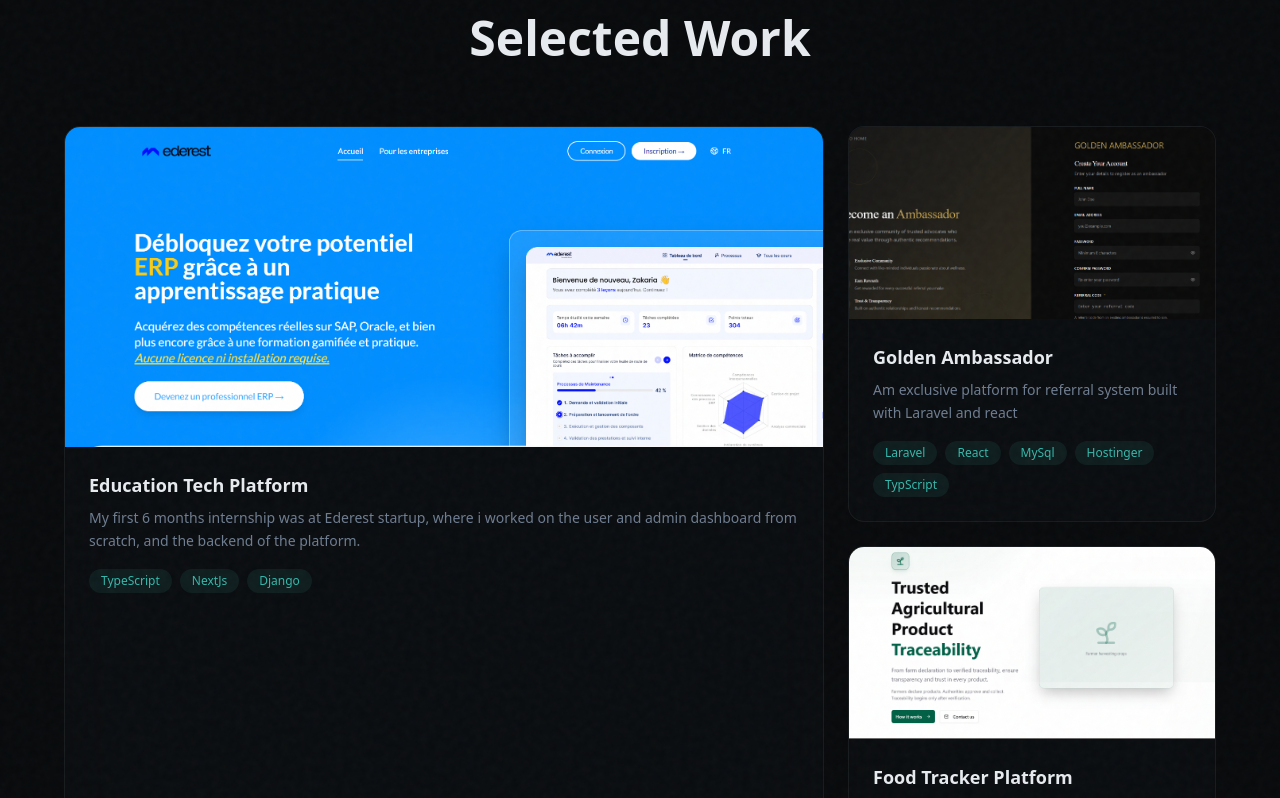
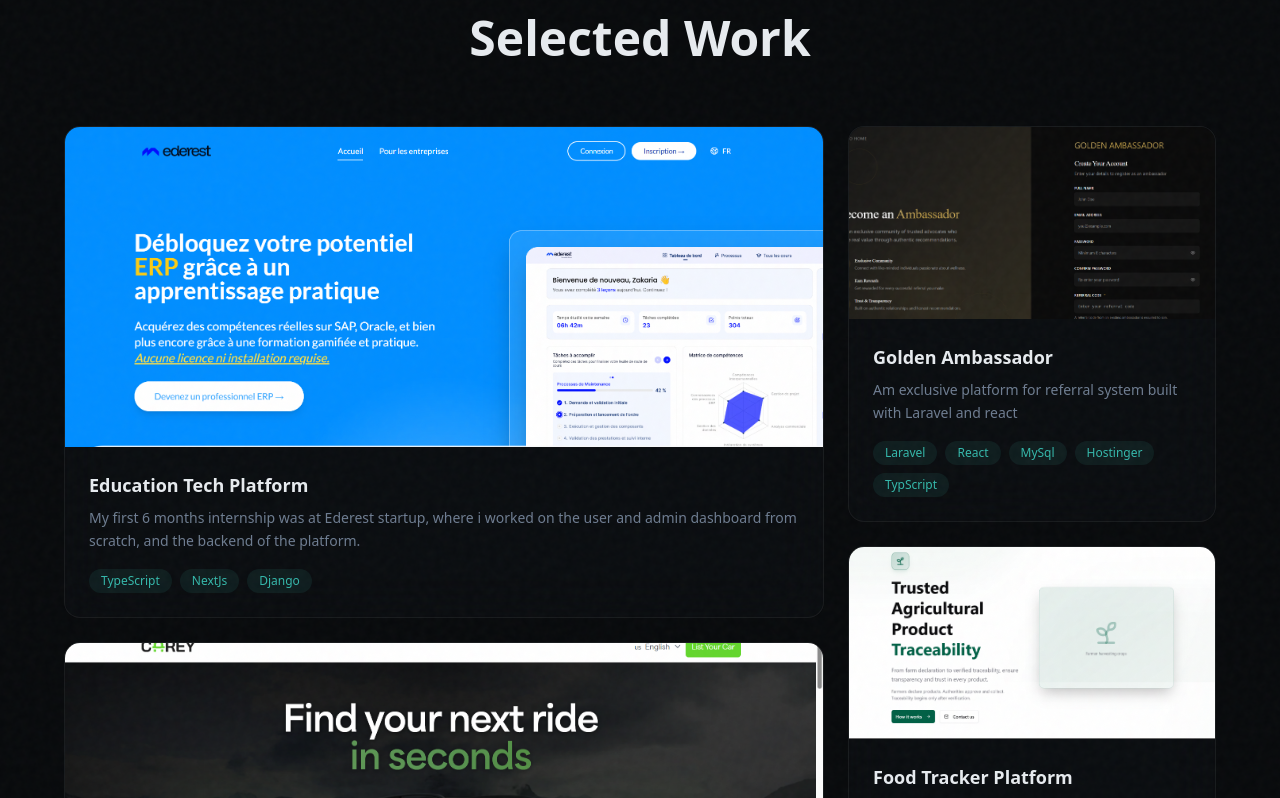
Before and after one commit to ashrafess00/my-portfolio-v2, a Next.js app: page / in a window 1280 px wide. Shown: the part 942-1740 px from the top of the page. Built offline with nearby package versions, Linux system fonts and the light colour scheme; no server answers.

Commit message:
fixed projects layout

```diff
--- a/src/components/Projects.tsx
+++ b/src/components/Projects.tsx
@@ -32,18 +32,32 @@ const projects = [
   },
 ];
 
-const Projects = () => (
+const Projects = () => {
+  const largeProjects = projects.filter((p) => p.size === "large");
+  const smallProjects = projects.filter((p) => p.size === "small");
+
+  return (
     <section id="projects" className="relative py-32 px-6">
       <div className="max-w-6xl mx-auto">
         <SectionHeader label="Portfolio" title="Selected Work" />
+
         <div className="grid grid-cols-1 md:grid-cols-3 gap-6">
-        {projects.map((project, i) => (
+          <div className="md:col-span-2 flex flex-col gap-6">
+            {largeProjects.map((project, i) => (
+              <ProjectCard key={project.title} project={project} index={i} />
+            ))}
+          </div>
+
+          <div className="md:col-span-1 flex flex-col gap-6">
+            {smallProjects.map((project, i) => (
               <ProjectCard key={project.title} project={project} index={i} />
             ))}
           </div>
         </div>
+      </div>
     </section>
   );
+};
 
 const ProjectCard = ({
   project,
@@ -53,9 +67,7 @@ const ProjectCard = ({
   index: number;
 }) => (
   <motion.div
-    className={`group relative glass rounded-2xl overflow-hidden hover-glow cursor-pointer ${
-      project.size === "large" ? "md:col-span-2 md:row-span-2" : ""
-    }`}
+    className="group relative glass rounded-2xl overflow-hidden hover-glow cursor-pointer"
     initial={{ opacity: 0, y: 40 }}
     whileInView={{ opacity: 1, y: 0 }}
     viewport={{ once: true, margin: "-80px" }}
```
Lines whose indentation alone changed are shown as unchanged.
